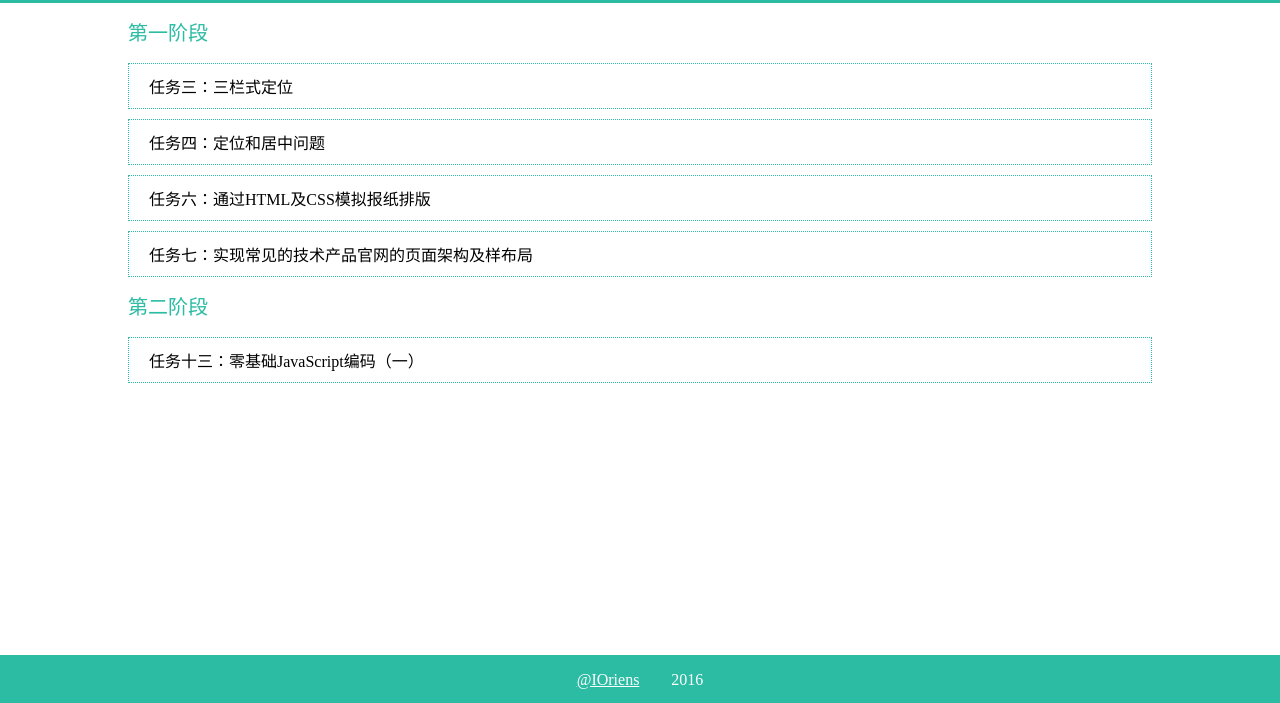
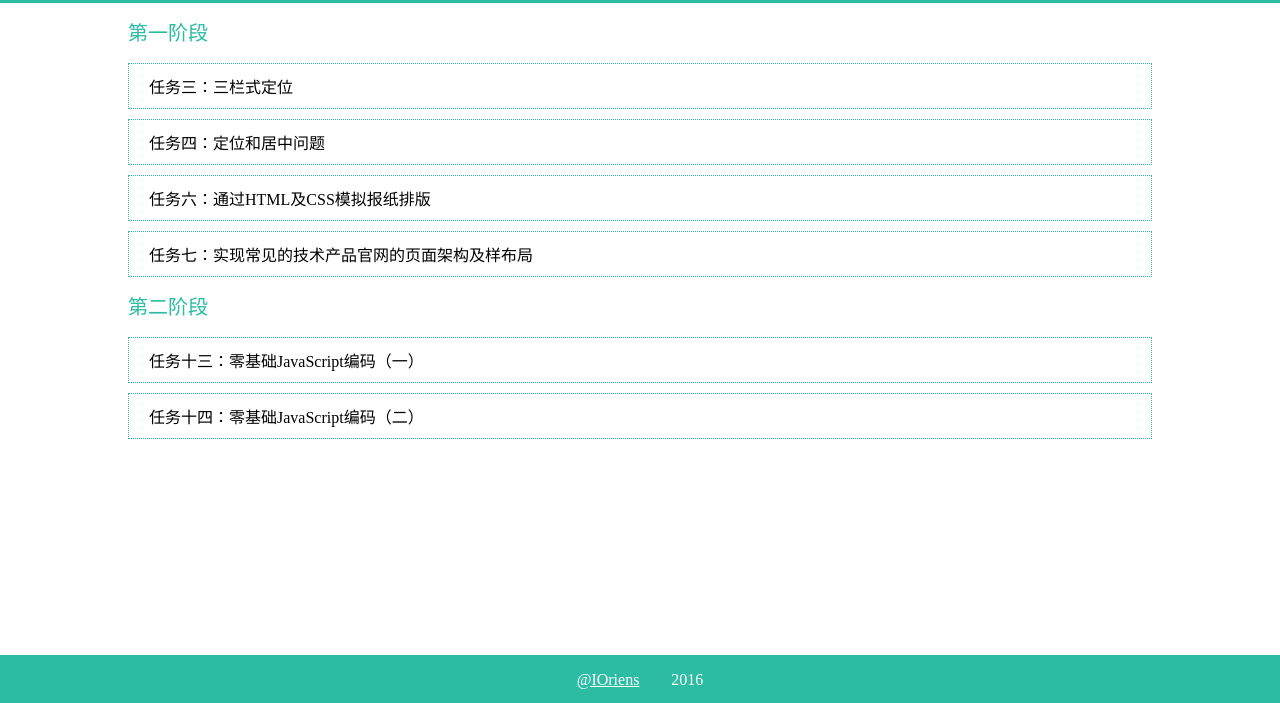
Before and after one commit to IOriens/ife_2016_oriens, a plain HTML site: page index.html in a window 1280 px wide. Shown: the part 97-800 px from the top of the page. Drawn offline with Linux system fonts and the light colour scheme.

Commit message:
index update

```diff
--- a/index.html
+++ b/index.html
@@ -22,6 +22,7 @@
         <h2>第二阶段</h2>
         <ul>
             <li><a href="task_2_13-零基础JavaScript编码（一）.html">任务十三：零基础JavaScript编码（一）</a></li>
+            <li><a href="task_2_14-零基础JavaScript编码（二）.html">任务十四：零基础JavaScript编码（二）</a></li>
         </ul>
     </main>
 </div>
```
